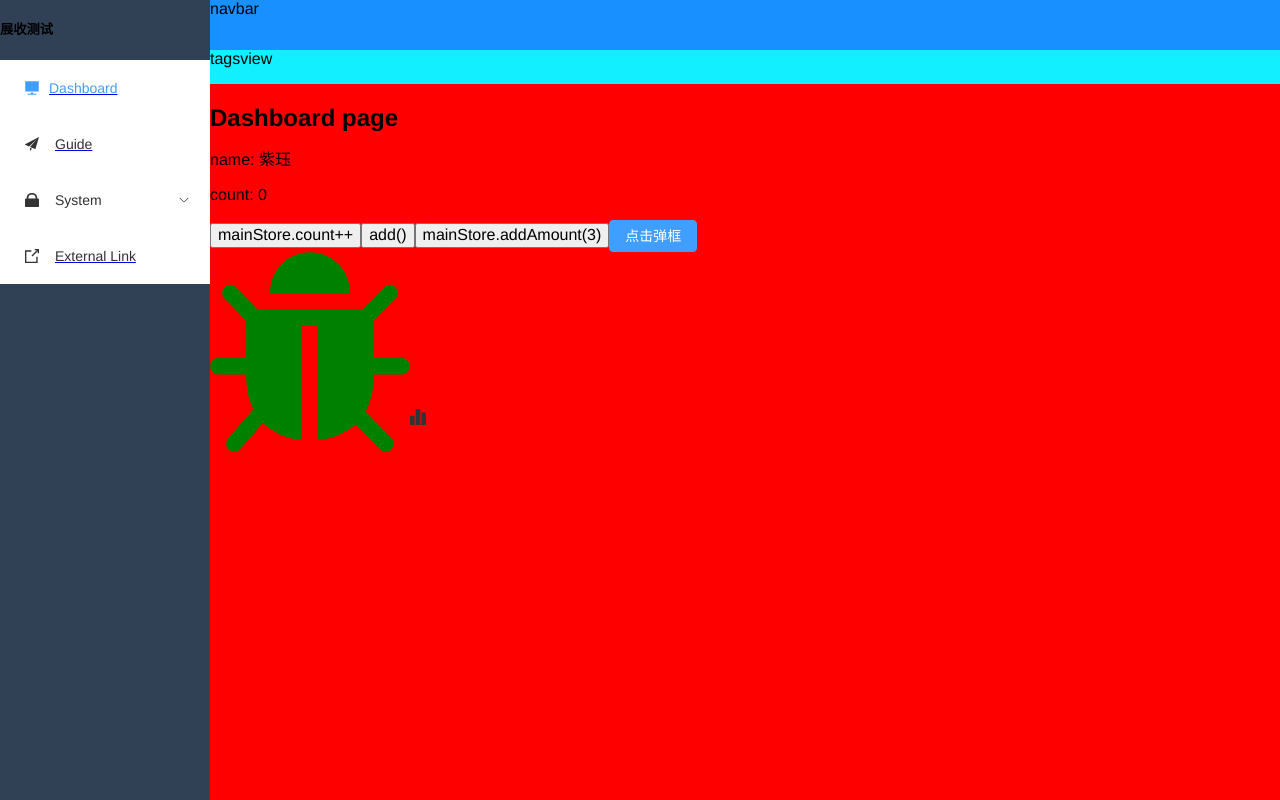
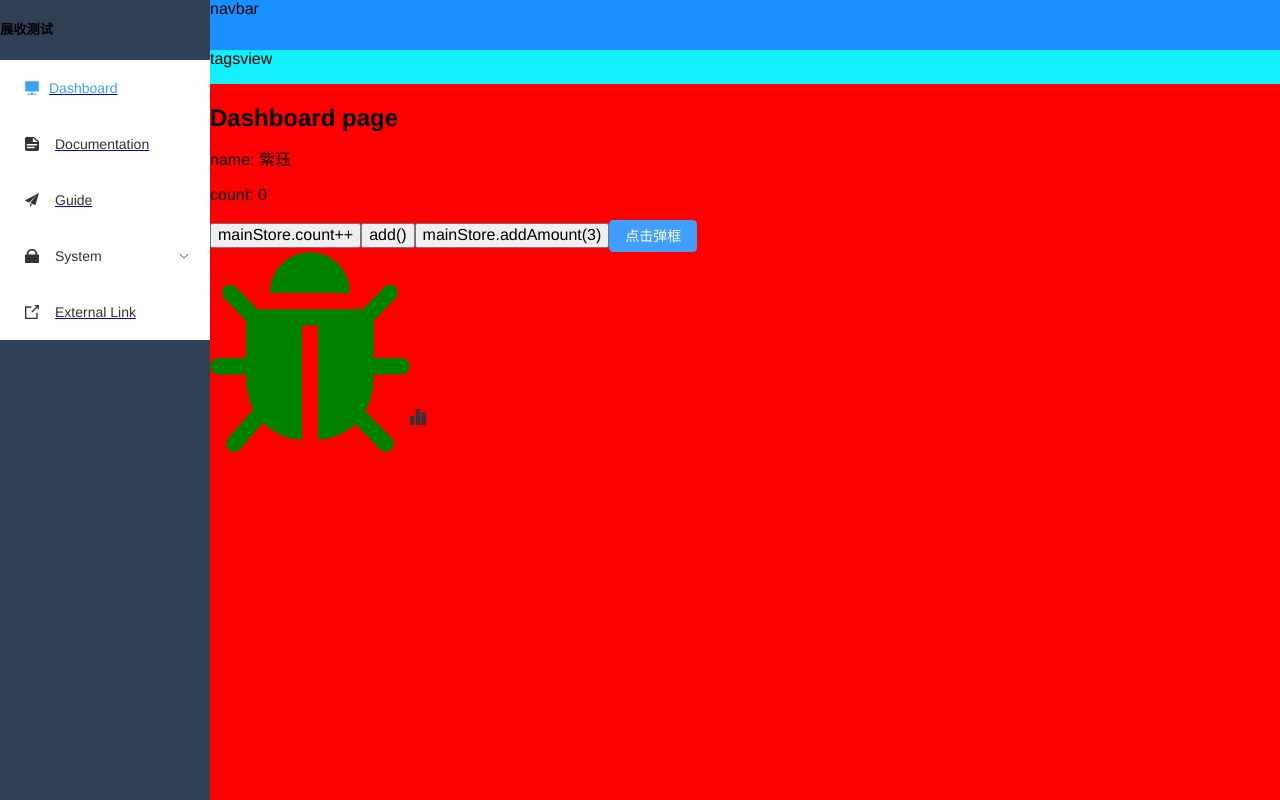
Before and after one commit to Zijue/vue3-vite2-admin, a Vue app: page /dashboard in a window 1280 px wide. Built offline with nearby package versions, Linux system fonts and the light colour scheme.

Commit message:
feat: 菜单支持activeMenu属性

```diff
--- a/src/components/Sidebar/index.vue
+++ b/src/components/Sidebar/index.vue
@@ -40,7 +40,11 @@ export default defineComponent({
     const route = useRoute() // 等价于 this.$route
     // 根据路由路径 对应 当前激活的菜单
     const activeMenu = computed(() => {
-      const { path } = route
+      const { path, meta } = route
+      // 可根据meta.activeMenu指定 当前路由激活时，让那个菜单高亮选中
+      if (meta.activeMenu) {
+        return meta.activeMenu
+      }
       return path
     })
     // scss变量
--- a/src/router/index.ts
+++ b/src/router/index.ts
@@ -17,8 +17,8 @@ export const asyncRoutes: RouteRecordRaw[] = [
           ),
         meta: {
           title: "Documentation",
-          icon: "documentation",
-          hidden: true // 菜单栏不显示
+          icon: "documentation"
+          // hidden: true // 菜单栏不显示
         }
       }
     ]
@@ -35,7 +35,9 @@ export const asyncRoutes: RouteRecordRaw[] = [
           import(/* webpackChunkName: "guide" */ "@/views/guide/index.vue"),
         meta: {
           title: "Guide",
-          icon: "guide"
+          icon: "guide",
+          // 当guide路由激活时，高亮选中的是documentation/index菜单
+          activeMenu: "/documentation/index"
         }
       }
     ]
```
